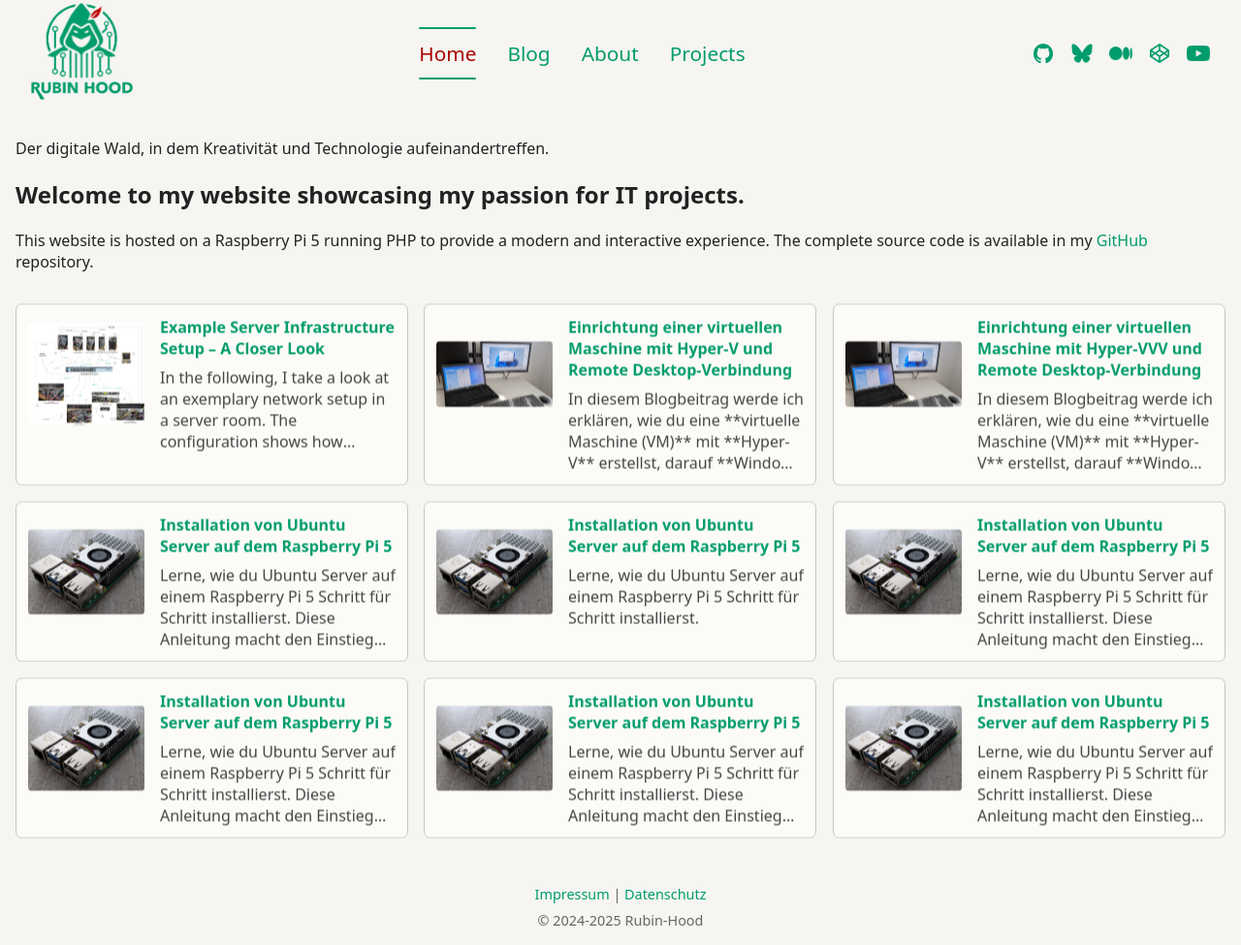
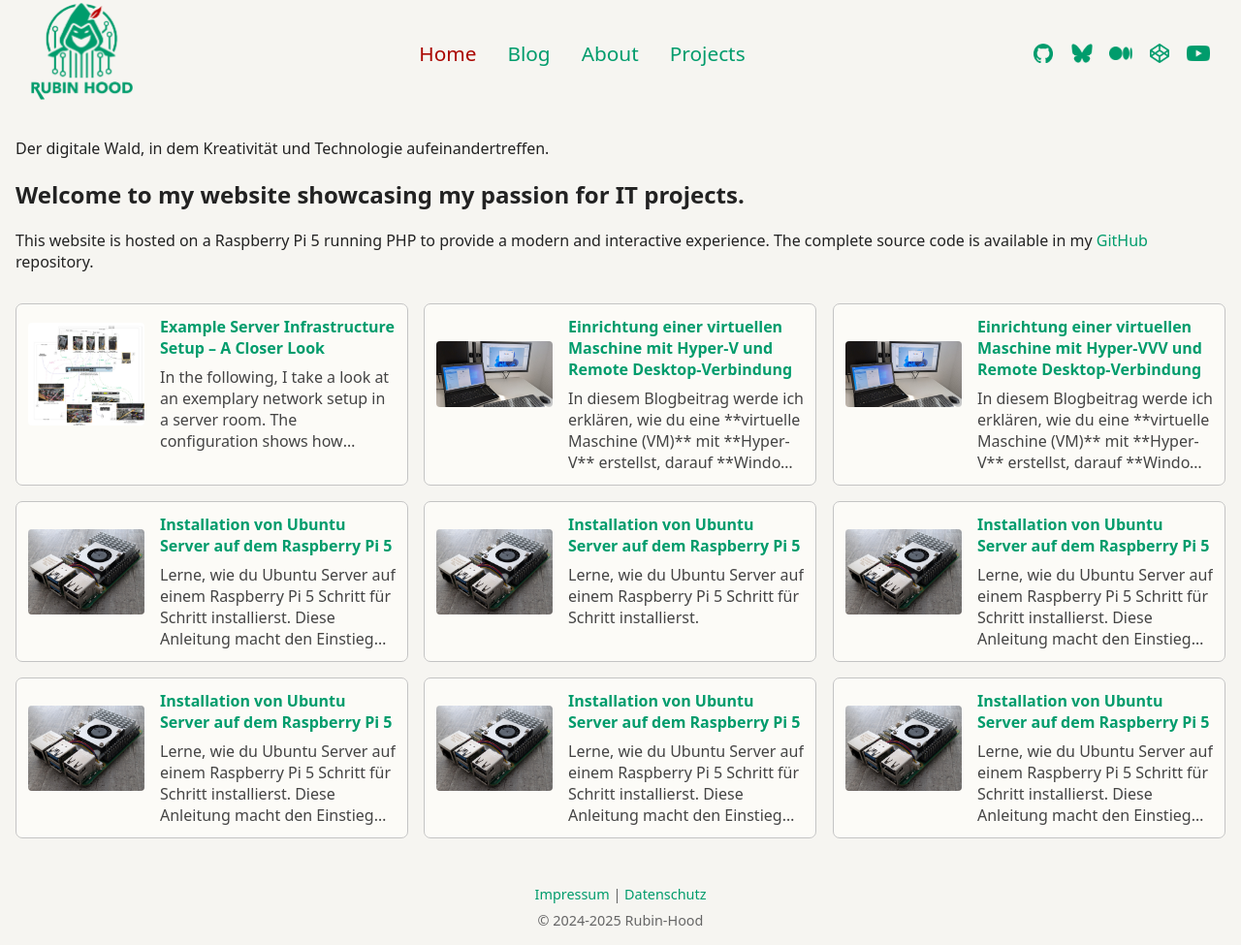
Before and after one commit to rubin-hood/rubinhood-blog, a Jekyll site: the page built from index.md, in a window 1280 px wide and 975 px high. Shown: the whole window at 97% size. Built offline with Jekyll 4.4.1, drawn with Linux system fonts in a browser that asks for light colours.

Commit message:
Update style.css

```diff
--- a/assets/css/style.css
+++ b/assets/css/style.css
@@ -505,7 +505,6 @@
 
 
 /* ======= Double Underline Hover Effekt für Navigation ======= */
-/* --- Basis für Navigation --- */
 .site-nav a {
   position: relative;
   overflow: visible;
@@ -518,7 +517,7 @@
     letter-spacing 1.2s cubic-bezier(.4,0,.2,1);
 }
 
-/* --- Letter Spacing Animation auf Hover/Fokus --- */
+
 .site-nav a:hover,
 .site-nav a:focus {
   letter-spacing: 0.28em;
@@ -528,17 +527,11 @@
     letter-spacing 1.1s cubic-bezier(.4,0,.2,1);
 }
 
-/* --- Aktiver Zustand (z.B. für aktuelle Seite) --- */
-.site-nav a.active {
-  color: #AA0600;
-}
-
-/* --- Doppelte Linien Animation oben & unten --- */
 .site-nav a::before,
 .site-nav a::after {
   content: '';
   position: absolute;
-  left: 50%;       /* Startet in der Mitte */
+  left: 50%;
   width: 0;
   height: 2px;
   background: #009C6C;
@@ -550,20 +543,14 @@
   border-radius: 2px;
 }
 
-.site-nav a::before {
-  top: -6px;      /* Linie oberhalb des Textes */
-}
-.site-nav a::after {
-  bottom: -6px;   /* Linie unterhalb des Textes */
-}
+.site-nav a::before { top: -6px; }
+.site-nav a::after { bottom: -6px; }
 
 .site-nav a:hover::before,
 .site-nav a:focus::before,
-.site-nav a.active::before,
 .site-nav a:hover::after,
-.site-nav a:focus::after,
-.site-nav a.active::after {
-  width: 100%;    /* Dehnt sich auf ganze Link-Breite aus */
+.site-nav a:focus::after {
+  width: 100%;
   left: 0;
   background: #009C6C;
 }
```
